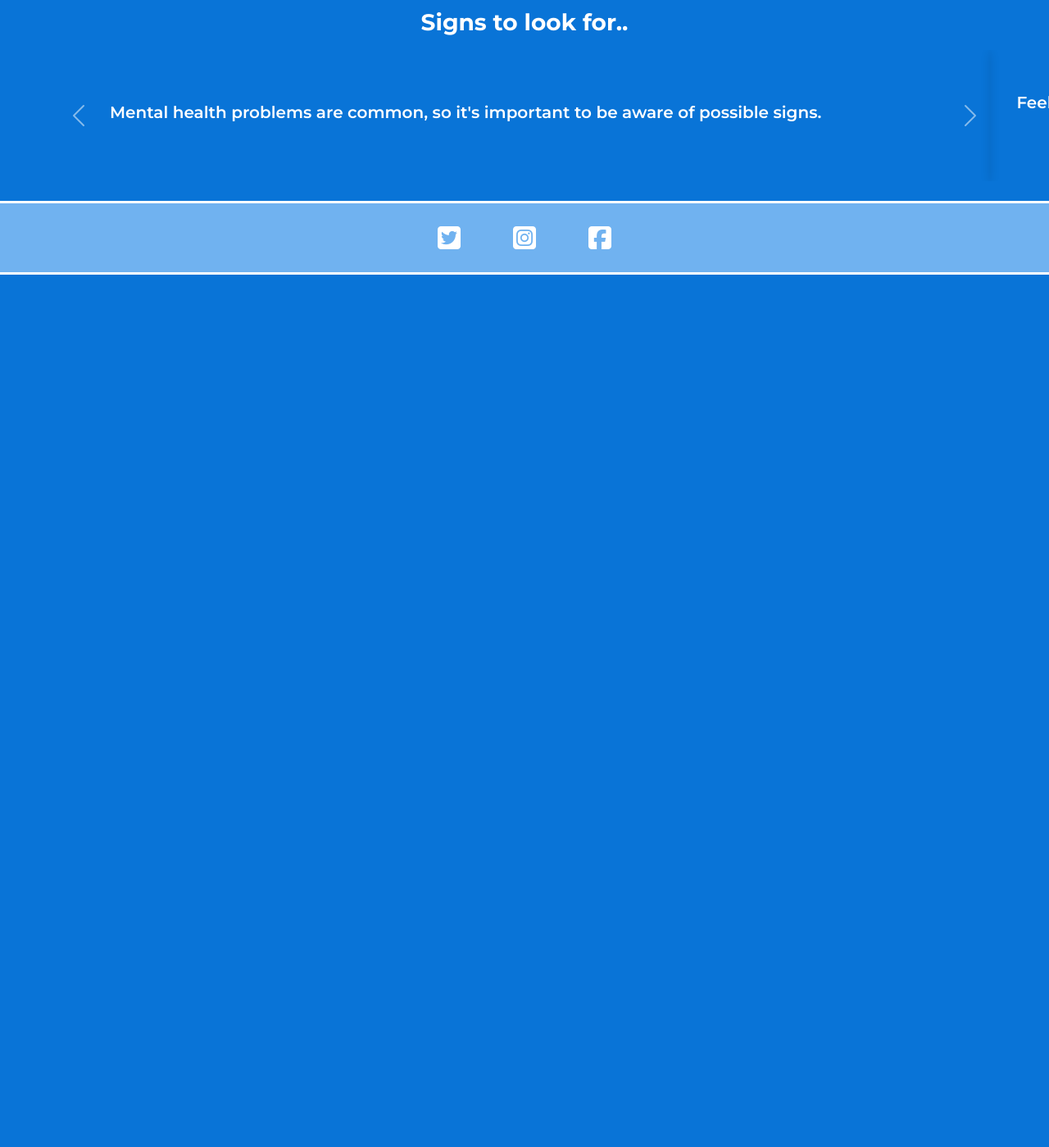
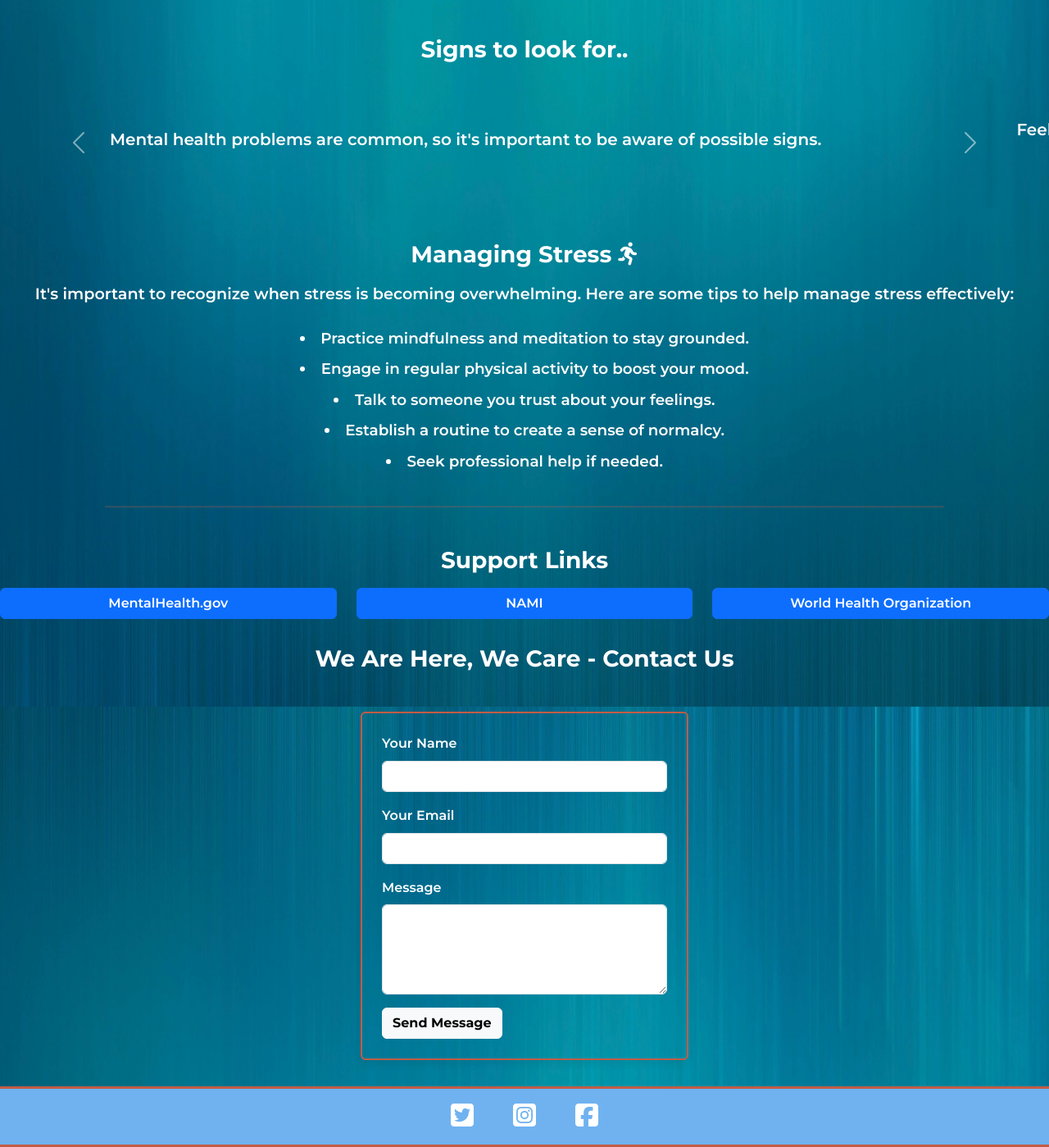
Before and after one commit to Learan-Canning/mental-health-awareness, a plain HTML site: page index.html in a window 1280 px wide. Shown: the part 846-2245 px from the top of the page at 82% size. Before the commit the page ends 1181 px from the top, so only its background shows below. Drawn offline with nearby package versions, Linux system fonts and the light colour scheme; a web font is replaced by a local one.

Commit message:
change background color to img, change border white to beige, to go with banner. add signs sections, and contact us form, add links off support also.

```diff
--- a/assets/css/style.css
+++ b/assets/css/style.css
@@ -25,7 +25,8 @@ body {
   min-height: 100vh;
   font-family: 'Montserrat', 'Inter', Arial, sans-serif;
   line-height: 1.6;
-  background-color: #0974d7;
+  background: url('assets/images/background.jpg') no-repeat center center fixed;
+  background-size: cover;
 }
 
 h1, .navbar-brand, .navbar-nav .nav-link {
@@ -37,7 +38,7 @@ h1 {
   font-size: 2.5rem;
   margin-bottom: 1rem;
   color: #fff;
-  border: 3px solid #fff;      /* White border */
+  border: 3px solid #c25c46;      /* Updated border color */
   border-radius: 10px;         /* Optional: rounded corners */
   padding: 0.5rem 1.5rem;      /* Space inside border */
   display: inline-block;       /* Keeps border tight around text */
@@ -72,8 +73,8 @@ footer {
   text-align: center;
   background-color: #70b2f0;
   color: #fff;
-  border-top: 3px solid #fff;
-  border-bottom: 3px solid #fff;
+  border-top: 3px solid #c25c46;   /* Updated border color */
+  border-bottom: 3px solid #c25c46;
   border-left: none;
   border-right: none;
   box-sizing: border-box;
@@ -83,26 +84,26 @@ footer {
 }
 
 footer ul {
+  display: flex;
+  justify-content: center;
+  align-items: center;
   list-style: none;
   padding-left: 0;
-  margin: 0;
-  display: flex;              /* Always horizontal */
-  justify-content: center;    /* Center icons */
-  align-items: center;
-  flex-wrap: wrap;            /* Allows wrapping if needed on small screens */
+  margin: 0 auto;
 }
 
 footer ul li {
-  display: inline-block;      /* Inline-block for spacing */
-  margin: 0 2rem;             /* Adjust spacing as needed */
+  margin: 0 1.5rem;
 }
 
 footer ul li i {
-  font-size: 2rem; /* social media icon size */
-  padding: 10px 0; /* space around icons */
-  color: white; /* icon color */
-  display: flex;
-  justify-content: space-evenly;
+  color: #fff;
+  font-size: 2rem;
+  transition: color 0.2s;
+}
+
+footer ul li i:hover {
+  color: #e0e0e0;
 }
 
 .banner-header {
@@ -110,8 +111,8 @@ footer ul li i {
   height: 600px;           /* Stretch header to 600px height */
   overflow: hidden;
   position: relative;
-  border-top: 3px solid #fff;
-  border-bottom: 3px solid #fff;
+  border-top: 3px solid #c25c46;   /* Updated border color */
+  border-bottom: 3px solid #c25c46;
   border-left: none;
   border-right: none;
   border-radius: 0;
@@ -126,7 +127,7 @@ body {
   min-height: 100vh;
   font-family: 'Montserrat', 'Inter', Arial, sans-serif;
   line-height: 1.6;
-  background-color: #0974d7;
+  background-image: url('assets/images/background.jpg');
 }
 
 /* Banner header stays fixed height on desktop */
@@ -135,8 +136,8 @@ body {
   height: 600px;
   overflow: hidden;
   position: relative;
-  border-top: 3px solid #fff;
-  border-bottom: 3px solid #fff;
+  border-top: 3px solid #c25c46;   /* Updated border color */
+  border-bottom: 3px solid #c25c46;
   border-left: none;
   border-right: none;
   border-radius: 0;
@@ -198,8 +199,8 @@ body {
 
 .signs-card {
   border: none !important;
-  border-top: 1.5px solid #fff;
-  border-bottom: 1.5px solid #fff;
+  border-top: 1.5px solid #c25c46; /* Updated border color */
+  border-bottom: 1.5px solid #c25c46;
   border-radius: 0;
   box-shadow: 0 2px 12px rgba(0,0,0,0.10);
   min-height: 160px;
@@ -217,3 +218,49 @@ body {
   color: #fff;
   text-align: center;
 }
+
+.img-fluid.rounded-circle {
+  box-shadow: 0 8px 32px rgba(0,0,0,0.25);
+}
+
+.centered-list {
+  display: flex;
+  flex-direction: column;
+  align-items: center;
+  justify-content: center;
+  list-style-position: inside;
+  padding-left: 0;
+  margin: 1.5rem auto;
+}
+
+.centered-list li {
+  color: #fff;
+  font-size: 1.15rem;
+  margin-bottom: 0.5rem;
+  text-align: center;
+}
+
+.contact-form {
+  max-width: 400px;
+  margin: 2rem auto;
+  background: rgba(9, 116, 215, 0.5);
+  box-shadow: 0 2px 12px rgba(0,0,0,0.10);
+  border-radius: 16px;
+  border: 2px solid #c25c46;       /* Updated border color */
+}
+
+@media (max-width: 600px) {
+  .contact-form {
+    max-width: 100%;     /* Full width on mobile */
+    margin: 1rem;
+  }
+}
+
+hr {
+  border: none;
+  border-top: 2px solid #c25c46; /* Change to your desired color */
+  margin: 2rem 0;
+  width: 80%;
+  margin-left: auto;
+  margin-right: auto;
+}
--- a/index.html
+++ b/index.html
@@ -44,7 +44,7 @@
       crossorigin="anonymous"
     />
     <!-- Custom CSS Link -->
-    <link rel="stylesheet" href="assets/css/style.css" />
+    <link rel="stylesheet" href="assets/css/style.css">
 
     <title>M.H.A | We Care</title>
   </head>
@@ -195,7 +195,53 @@
     </div>
 
     <!--managing stress-->
-
+    <section>
+    <h3 class="mh-awareness-header">Managing Stress <i class="fa-solid fa-person-running"></i></h3>
+        <p class="text-center">
+          It's important to recognize when stress is becoming overwhelming. Here are some tips to help manage stress effectively:
+        </p>
+        <ul class="centered-list">
+          <li>Practice mindfulness and meditation to stay grounded.</li>
+          <li>Engage in regular physical activity to boost your mood.</li>
+          <li>Talk to someone you trust about your feelings.</li>
+          <li>Establish a routine to create a sense of normalcy.</li>
+          <li>Seek professional help if needed.</li>
+        </ul>
+    </section>
+    <HR>
+    <!-- Support Links Section -->
+    <section class="section-spacing">
+      <h3 class="mh-awareness-header">Support Links</h3>
+      <div class="row">
+        <div class="col-md-4 mb-3">
+          <a href="https://www.mentalhealth.gov/" target="_blank" rel="noopener" class="btn btn-primary w-100">MentalHealth.gov</a>
+        </div>
+        <div class="col-md-4 mb-3">
+          <a href="https://www.nami.org/" target="_blank" rel="noopener" class="btn btn-primary w-100">NAMI</a>
+        </div>
+        <div class="col-md-4 mb-3">
+          <a href="https://www.who.int/health-topics/mental-health" target="_blank" rel="noopener" class="btn btn-primary w-100">World Health Organization</a>
+        </div>
+      </div>
+    <!-- Contact Form Section -->
+<section class="section-spacing">
+  <h3 class="mh-awareness-header">We Are Here, We Care - Contact Us</h3>
+  <form class="contact-form bg-transparent text-white p-4 rounded" action="#" method="post">
+    <div class="mb-3">
+      <label for="name" class="form-label">Your Name</label>
+      <input type="text" class="form-control" id="name" name="name" required />
+    </div>
+    <div class="mb-3">
+      <label for="email" class="form-label">Your Email</label>
+      <input type="email" class="form-control" id="email" name="email" required />
+    </div>
+    <div class="mb-3">
+      <label for="message" class="form-label">Message</label>
+      <textarea class="form-control" id="message" name="message" rows="4" required></textarea>
+    </div>
+    <button type="submit" class="btn btn-light fw-bold">Send Message</button>
+  </form>
+</section>
 
     <!--Bootstrap JS Script-->
     <script
@@ -237,3 +283,13 @@
     </footer>
   </body>
 </html>
+
+<style>
+body {
+  min-height: 100vh;
+  font-family: 'Montserrat', 'Inter', Arial, sans-serif;
+  line-height: 1.6;
+  background: url('assets/images/background.jpg') no-repeat center center fixed;
+  background-size: cover;
+}
+</style>
```
Also changed, not shown: assets/images/background.jpg (added).
